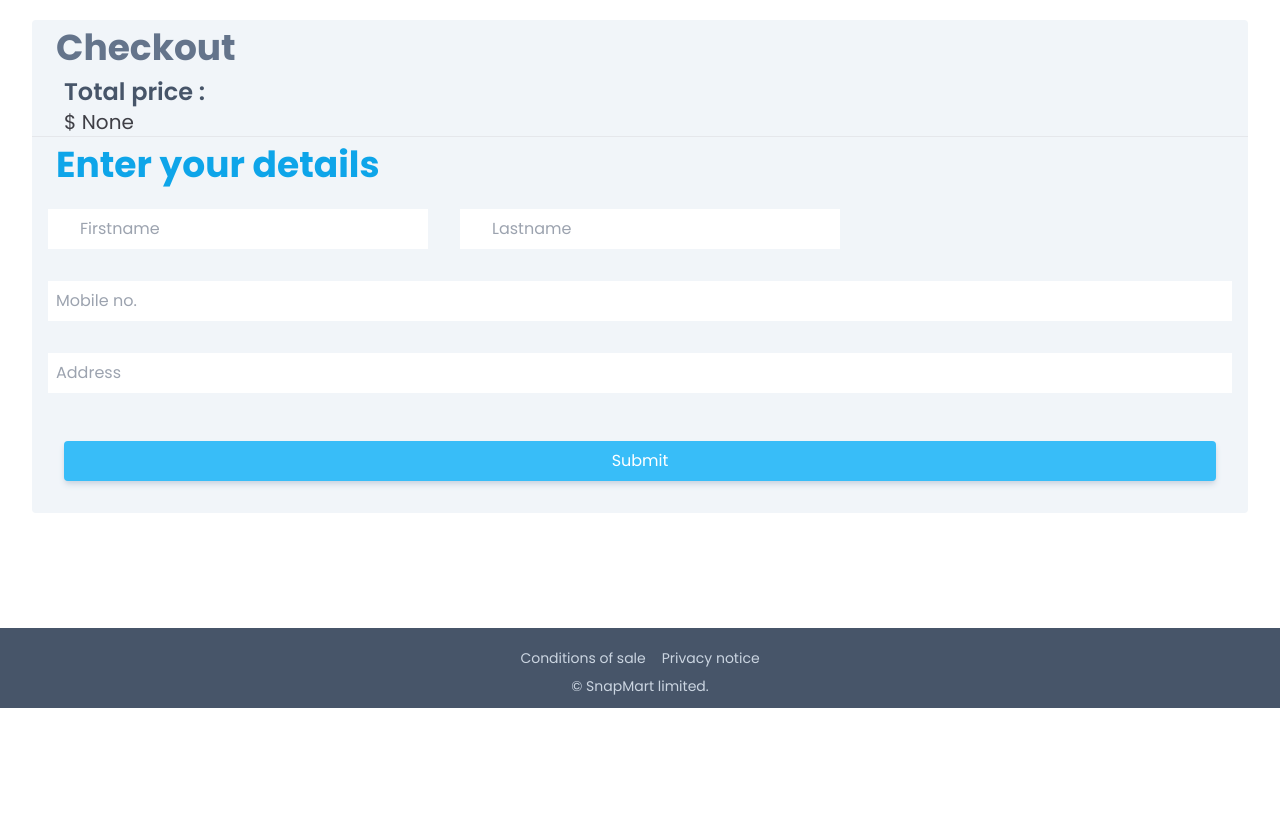
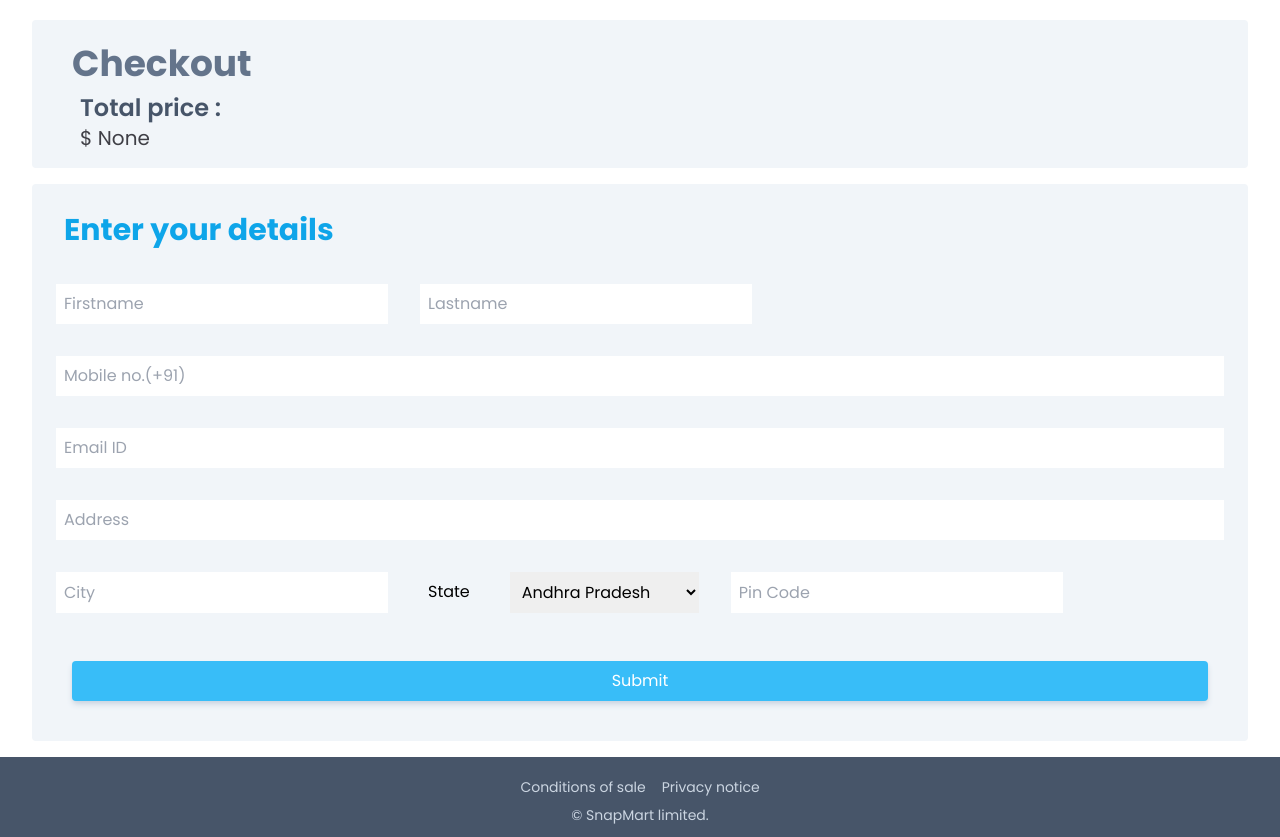
Before and after one commit to chriswilder3/SnapMart, a Django app: page /checkout in a window 1280 px wide. Shown: the part 92-929 px from the top of the page. Before the commit the page ends 800 px from the top, so only its background shows below. Run offline with Django 5.2, Linux system fonts and the light colour scheme; data comes from the database, SQL or seed files in the repository; some libraries are stand-ins or nearby versions.

Commit message:
added order form, view

```diff
--- a/shop/templates/checkout.html
+++ b/shop/templates/checkout.html
@@ -2,25 +2,64 @@
     {% block content %}
 
 
-    <div class=" bg-slate-100 mx-8 my-4 rounded items-center">
+    <div class=" bg-slate-100 mx-8 my-4 p-4 rounded items-center">
         <h3 class=" text-4xl px-2 py-2 ml-4 font-bold text-slate-500">
             Checkout
         </h3>
 
         <p class=" text-slate-600 text-2xl ml-4 px-4 font-semibold "> Total price : </p>
         <p class="total-price text-zinc-700 ml-4 px-4 text-xl "> $ {{price}} </p>
-
-        <hr>
-        <h3 class=" text-4xl px-2 py-2 ml-4 font-bold text-sky-500">
+    </div>
+    <div class=" bg-slate-100 mx-8 my-4 rounded items-center p-2">
+        <h3 class=" text-3xl px-2 py-2 my-3 ml-4 font-bold text-sky-500">
             Enter your details
         </h3>
 
-        <form action="" method="post" class="flex flex-col " >
+        <form action="{% url 'order' %}" method="post" class="flex flex-col " >
             {% csrf_token %}
-            <span class="flex flex-row *:p-2 *:px-8 *:m-4 "><input type="text" name="firstname" placeholder="Firstname">
+            <input type="hidden" name="cartData" id="checkout-cart-data">
+            <span class="flex flex-row *:p-2 *:px-2 *:m-4 "><input type="text" name="firstname" placeholder="Firstname">
             <input type="text" name="lastname" placeholder="Lastname"> </span>
-            <input class="p-2 m-4 px-2 " type="number" name="phone" placeholder="Mobile no.">
-            <input class="p-2 m-4 px-2 " type="text" name="adress" placeholder="Address">
+            <input class="p-2 m-4 px-2 " max="10" type="number" name="phone" placeholder="Mobile no.(+91)">
+            <input class="p-2 m-4 px-2 " type="email" name="email" placeholder="Email ID">
+            <input class="p-2 m-4 px-2 " type="text" name="address" placeholder="Address">
+            <span class="flex flex-row *:p-2 *:px-2 *:m-4 ">
+                <input type="text" name="city" placeholder="City">
+
+                <label for="state"> State</label>
+                <select name="state" id="state" >
+                        <option value="andhra_pradesh">Andhra Pradesh</option>
+                        <option value="arunachal_pradesh">Arunachal Pradesh</option>
+                        <option value="assam">Assam</option>
+                        <option value="bihar">Bihar</option>
+                        <option value="chhattisgarh">Chhattisgarh</option>
+                        <option value="goa">Goa</option>
+                        <option value="gujarat">Gujarat</option>
+                        <option value="haryana">Haryana</option>
+                        <option value="himachal_pradesh">Himachal Pradesh</option>
+                        <option value="jharkhand">Jharkhand</option>
+                        <option value="karnataka">Karnataka</option>
+                        <option value="kerala">Kerala</option>
+                        <option value="madhya_pradesh">Madhya Pradesh</option>
+                        <option value="maharashtra">Maharashtra</option>
+                        <option value="manipur">Manipur</option>
+                        <option value="meghalaya">Meghalaya</option>
+                        <option value="mizoram">Mizoram</option>
+                        <option value="nagaland">Nagaland</option>
+                        <option value="odisha">Odisha</option>
+                        <option value="punjab">Punjab</option>
+                        <option value="rajasthan">Rajasthan</option>
+                        <option value="sikkim">Sikkim</option>
+                        <option value="tamil_nadu">Tamil Nadu</option>
+                        <option value="telangana">Telangana</option>
+                        <option value="tripura">Tripura</option>
+                        <option value="uttar_pradesh">Uttar Pradesh</option>
+                        <option value="uttarakhand">Uttarakhand</option>
+                        <option value="west_bengal">West Bengal</option>
+                </select>
+                <input class="p-2 m-4 px-2 " max="6" type="number" name="pincode" placeholder="Pin Code">
+
+            </span>
 
             <button type="submit" class="bg-sky-400 text-white p-2  px-5 rounded m-8
                     transition delay-75 hover:bg-sky-500 hover:scale-105 shadow-md shadow-slate-300 ">
@@ -29,5 +68,11 @@
 
         </form>
     </div>
+    <script>
+        document.addEventListener('DOMContentLoaded', function(){
+            const cart = JSON.parse(localStorage.getItem('cart'))
+            document.querySelector('.checkout-cart-data').value = JSON.stringify(cart)
+        })
+    </script>
 
 {% endblock %}
--- a/shop/urls.py
+++ b/shop/urls.py
@@ -11,4 +11,5 @@ urlpatterns = [
     path('categories/<str:category>', views.categories, name='categories'),
     path('checkout', views.checkout, name='checkout'),
     path('cartview/delete', views.cart_delete, name='cartDelete'),
+    path('order', views.order, name = 'order'),
 ]
--- a/shop/views.py
+++ b/shop/views.py
@@ -152,3 +152,18 @@ def checkout(request):
         'price': totalPrice,
     }
     return render(request, 'checkout.html', context)
+
+def order(request):
+    cartData = request.POST.get('cartData')
+    first_name = request.POST.get('firstname')
+    last_name = request.POST.get('lastname')
+    phone = request.POST.get('phone')
+    email = request.POST.get('email')
+    address = request.POST.get('address')
+    city = request.POST.get('city')
+    state = request.POST.get('state')
+    pincode = request.POST.get('pincode')
+    context ={
+
+    }
+    return render(request, 'order.html', context)
```
